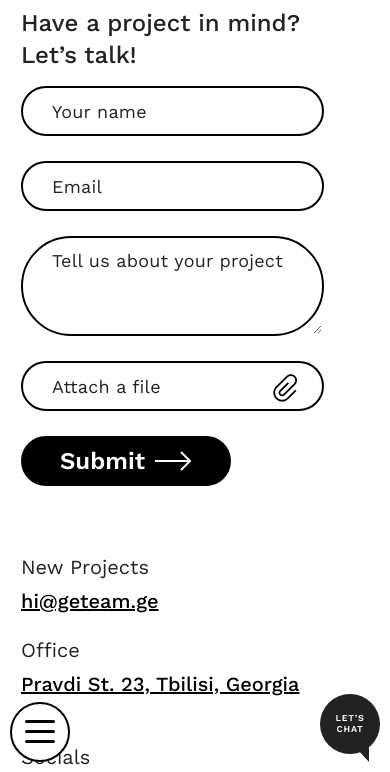
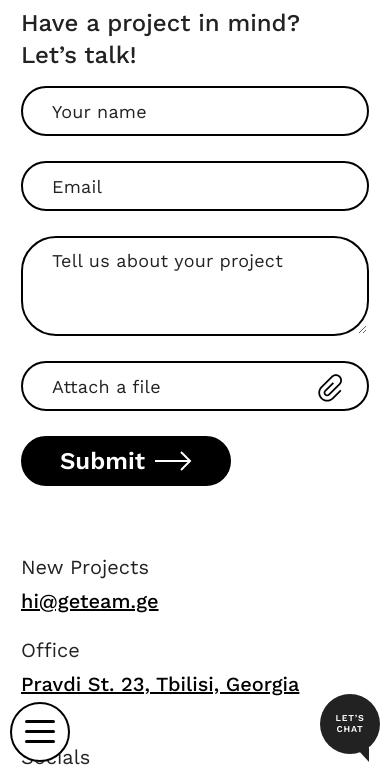
Before and after one commit to SuperbCoders/ge-team-html, a plain HTML site: page contact.html in a window 390 px wide. Shown: the part 72-844 px from the top of the page. Drawn offline with nearby package versions, Linux system fonts and the light colour scheme.

Commit message:
Мелкие правки мобильной версии.

```diff
--- a/css/about.css
+++ b/css/about.css
@@ -64,7 +64,7 @@
 }
 .services__item {
   flex: 0 0 auto;
-  width: 620px;
+  width: 50%;
   height: 650px;
   padding: 110px 10% 0 8%;
 }
--- a/css/contact.css
+++ b/css/contact.css
@@ -121,6 +121,9 @@
 
 /* Малые экраны */
 @media (max-width: 767px) {
+  .connect {
+    flex-direction: column;
+  }
   .request__title {
     width: 303px;
     font-size: 24px;
@@ -135,7 +138,7 @@
   }
   .request__message {
     height: 100px;
-    border-radius: 60px;
+    border-radius: 35px;
     padding-top: 5px;
   }
   .request__attach-img {
```
